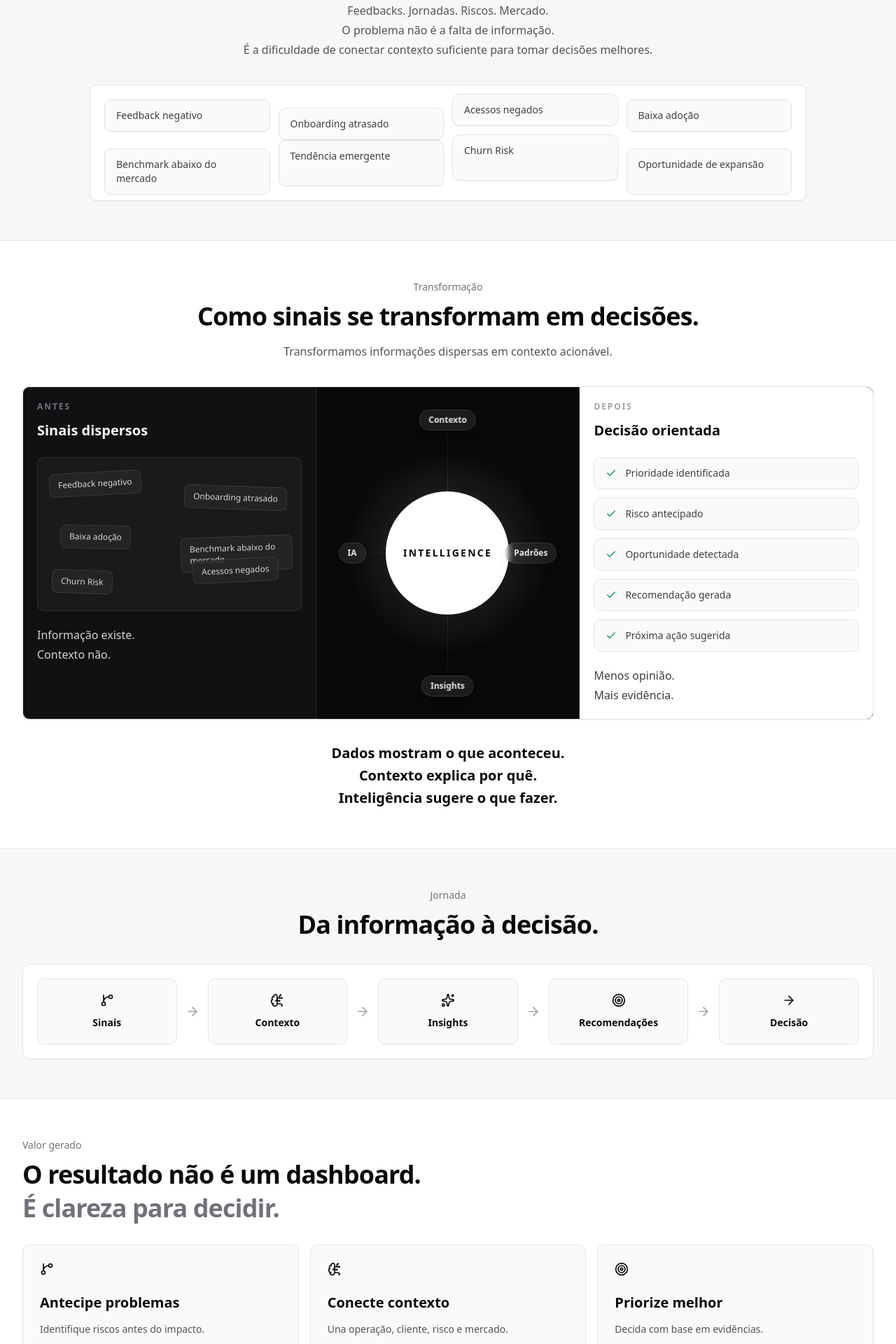
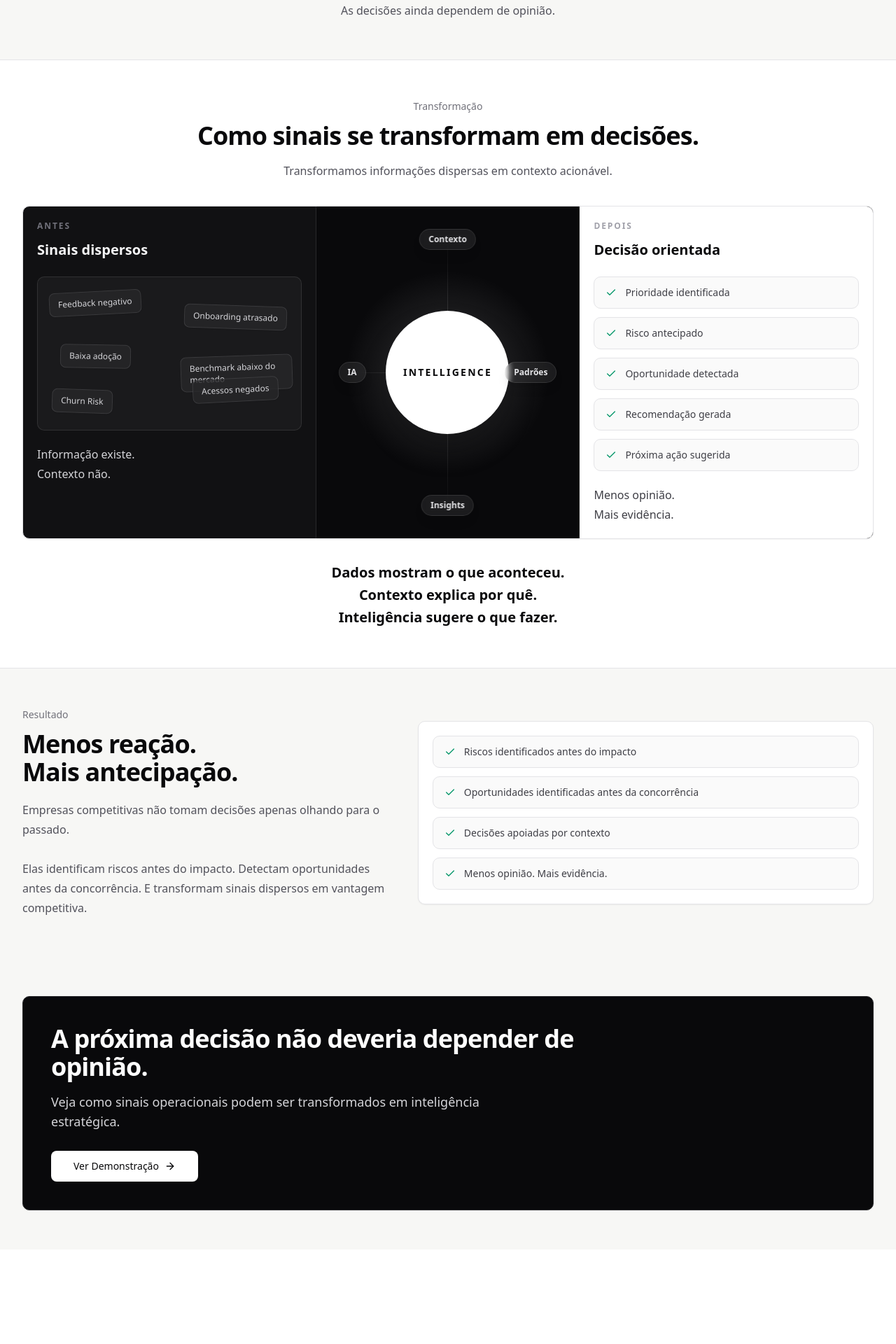
Before and after one commit to KarlaVieira-Dev/kv-partners-mvp, a Next.js app: page / in a window 1280 px wide. Shown: the part 940-2860 px from the top of the page at 70% size. After the commit the page ends 2725 px from the top, so only its background shows below. Built offline with nearby package versions, Linux system fonts and the light colour scheme.

Commit message:
Refine landing page value transformation

```diff
--- a/components/landing/landing-page.tsx
+++ b/components/landing/landing-page.tsx
@@ -1,27 +1,13 @@
 import {
   ArrowRight,
-  BrainCircuit,
   Check,
-  GitBranch,
   MessageSquareText,
   Sparkles,
-  Target,
 } from "lucide-react";
 import Link from "next/link";
 
 import { buttonVariants } from "@/components/ui/button";
 import { cn } from "@/lib/utils";
-
-const problemSignals = [
-  "Feedback negativo",
-  "Onboarding atrasado",
-  "Acessos negados",
-  "Baixa adoção",
-  "Benchmark abaixo do mercado",
-  "Tendência emergente",
-  "Churn Risk",
-  "Oportunidade de expansão",
-];
 
 const scatteredSignals = [
   "Feedback negativo",
@@ -42,30 +28,11 @@ const orientedDecisions = [
   "Próxima ação sugerida",
 ];
 
-const decisionSteps = [
-  { icon: GitBranch, title: "Sinais" },
-  { icon: BrainCircuit, title: "Contexto" },
-  { icon: Sparkles, title: "Insights" },
-  { icon: Target, title: "Recomendações" },
-  { icon: ArrowRight, title: "Decisão" },
-];
-
-const valueCards = [
-  {
-    icon: GitBranch,
-    text: "Identifique riscos antes do impacto.",
-    title: "Antecipe problemas",
-  },
-  {
-    icon: BrainCircuit,
-    text: "Una operação, cliente, risco e mercado.",
-    title: "Conecte contexto",
-  },
-  {
-    icon: Target,
-    text: "Decida com base em evidências.",
-    title: "Priorize melhor",
-  },
+const resultHighlights = [
+  "Riscos identificados antes do impacto",
+  "Oportunidades identificadas antes da concorrência",
+  "Decisões apoiadas por contexto",
+  "Menos opinião. Mais evidência.",
 ];
 
 export function LandingPage() {
@@ -164,38 +131,16 @@ export function LandingPage() {
             Poucas conseguem transformá-los em vantagem competitiva.
           </h2>
           <p className="mt-5 text-base leading-7 text-zinc-600">
-            Todos os dias sua operação gera sinais.
+            Os dados já existem.
             <br />
-            Feedbacks. Jornadas. Riscos. Mercado.
-            <br />
-            O problema não é a falta de informação.
-            <br />
-            É a dificuldade de conectar contexto suficiente para tomar decisões
-            melhores.
+            As decisões ainda dependem de opinião.
           </p>
-        </div>
-
-        <div className="mx-auto mt-9 max-w-5xl rounded-lg border border-zinc-200 bg-white p-5 shadow-sm">
-          <div className="grid gap-3 sm:grid-cols-2 lg:grid-cols-4">
-            {problemSignals.map((signal, index) => (
-              <div
-                className={cn(
-                  "rounded-lg border border-zinc-200 bg-zinc-50 px-4 py-3 text-sm font-medium text-zinc-700 shadow-sm transition hover:-translate-y-0.5 hover:border-zinc-300 hover:bg-white",
-                  index % 3 === 1 && "sm:translate-y-3",
-                  index % 4 === 2 && "lg:-translate-y-2",
-                )}
-                key={signal}
-              >
-                {signal}
-              </div>
-            ))}
-          </div>
         </div>
       </section>
 
       <section
         className="border-y border-zinc-200 bg-white px-4 py-14 sm:px-6 lg:px-8"
-        id="contexto"
+        id="decisao"
       >
         <div className="mx-auto max-w-7xl">
           <div className="mx-auto max-w-3xl text-center">
@@ -302,74 +247,41 @@ export function LandingPage() {
         </div>
       </section>
 
-      <section className="mx-auto max-w-7xl px-4 py-14 sm:px-6 lg:px-8" id="decisao">
-        <div className="mx-auto max-w-3xl text-center">
-          <p className="text-sm font-medium text-zinc-500">Jornada</p>
-          <h2 className="mt-3 text-3xl font-semibold tracking-tight text-zinc-950 sm:text-4xl">
-            Da informação à decisão.
-          </h2>
-        </div>
-
-        <div className="mt-9 rounded-lg border border-zinc-200 bg-white p-4 shadow-sm sm:p-5">
-          <div className="grid gap-3 md:grid-cols-[1fr_auto_1fr_auto_1fr_auto_1fr_auto_1fr] md:items-center">
-            {decisionSteps.map((step, index) => {
-              const Icon = step.icon;
-
-              return (
-                <div className="contents" key={step.title}>
-                  <div className="group rounded-lg border border-zinc-200 bg-zinc-50 p-5 text-center transition hover:-translate-y-1 hover:border-zinc-300 hover:bg-white hover:shadow-sm">
-                    <Icon className="mx-auto size-5 text-zinc-950" />
-                    <p className="mt-3 text-sm font-semibold text-zinc-950">
-                      {step.title}
-                    </p>
-                  </div>
-                  {index < decisionSteps.length - 1 ? (
-                    <div className="flex justify-center text-zinc-400">
-                      <ArrowRight className="hidden size-5 md:block" />
-                      <div className="h-5 w-px bg-zinc-200 md:hidden" />
-                    </div>
-                  ) : null}
-                </div>
-              );
-            })}
-          </div>
-        </div>
-      </section>
-
       <section
-        className="border-y border-zinc-200 bg-white px-4 py-14 sm:px-6 lg:px-8"
+        className="mx-auto max-w-7xl px-4 py-14 sm:px-6 lg:px-8"
         id="valor"
       >
-        <div className="mx-auto max-w-7xl">
-          <div className="max-w-3xl">
-          <p className="text-sm font-medium text-zinc-500">Valor gerado</p>
+        <div className="grid gap-8 lg:grid-cols-[0.9fr_1.1fr] lg:items-center">
+          <div>
+            <p className="text-sm font-medium text-zinc-500">Resultado</p>
           <h2 className="mt-3 text-3xl font-semibold tracking-tight text-zinc-950 sm:text-4xl">
-            O resultado não é um dashboard.
-            <span className="mt-2 block text-zinc-500">
-              É clareza para decidir.
-            </span>
+              Menos reação.
+              <br />
+              Mais antecipação.
           </h2>
+            <p className="mt-5 text-base leading-7 text-zinc-600">
+              Empresas competitivas não tomam decisões apenas olhando para o
+              passado.
+              <br />
+              <br />
+              Elas identificam riscos antes do impacto. Detectam oportunidades
+              antes da concorrência. E transformam sinais dispersos em vantagem
+              competitiva.
+            </p>
           </div>
 
-        <div className="mt-8 grid gap-4 lg:grid-cols-3">
-          {valueCards.map((item) => {
-            const Icon = item.icon;
-
-            return (
-              <article
-                className="rounded-lg border border-zinc-200 bg-zinc-50 p-6 shadow-sm transition hover:-translate-y-1 hover:bg-white hover:shadow-md"
-                key={item.title}
-              >
-                <Icon className="size-5 text-zinc-950" />
-                <h3 className="mt-6 text-xl font-semibold text-zinc-950">
-                  {item.title}
-                </h3>
-                <p className="mt-3 text-sm leading-6 text-zinc-600">
-                  {item.text}
-                </p>
-              </article>
-            );
-          })}
+          <div className="rounded-lg border border-zinc-200 bg-white p-5 shadow-sm">
+            <div className="grid gap-3">
+              {resultHighlights.map((highlight) => (
+                <div
+                  className="flex items-center gap-3 rounded-lg border border-zinc-200 bg-zinc-50 px-4 py-3 text-sm font-medium text-zinc-700"
+                  key={highlight}
+                >
+                  <Check className="size-4 text-emerald-600" />
+                  <span>{highlight}</span>
+                </div>
+              ))}
+            </div>
           </div>
         </div>
       </section>
@@ -380,7 +292,8 @@ export function LandingPage() {
             A próxima decisão não deveria depender de opinião.
           </h2>
           <p className="mt-4 max-w-2xl text-base leading-7 text-zinc-300 sm:text-lg">
-            Transforme sinais operacionais em inteligência estratégica.
+            Veja como sinais operacionais podem ser transformados em
+            inteligência estratégica.
           </p>
           <div className="mt-7 flex flex-col gap-3 sm:flex-row">
             <Link
@@ -391,16 +304,6 @@ export function LandingPage() {
               href="/executive-center"
             >
               Ver Demonstração
-              <ArrowRight className="size-4" />
-            </Link>
-            <Link
-              className={cn(
-                buttonVariants({ size: "lg", variant: "outline" }),
-                "border-white/20 bg-white/5 text-white hover:bg-white/10 hover:text-white",
-              )}
-              href="/executive-center"
-            >
-              Explorar Plataforma
               <ArrowRight className="size-4" />
             </Link>
           </div>
```
